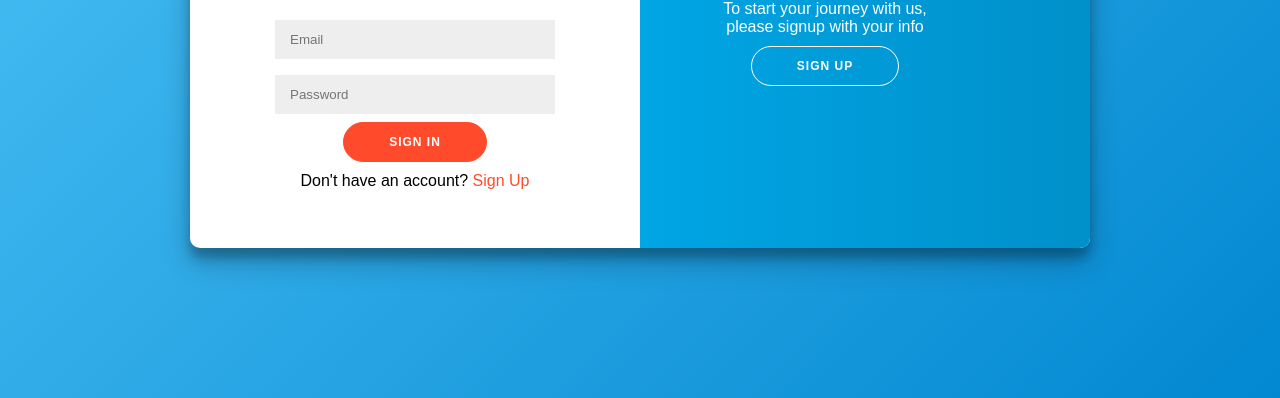
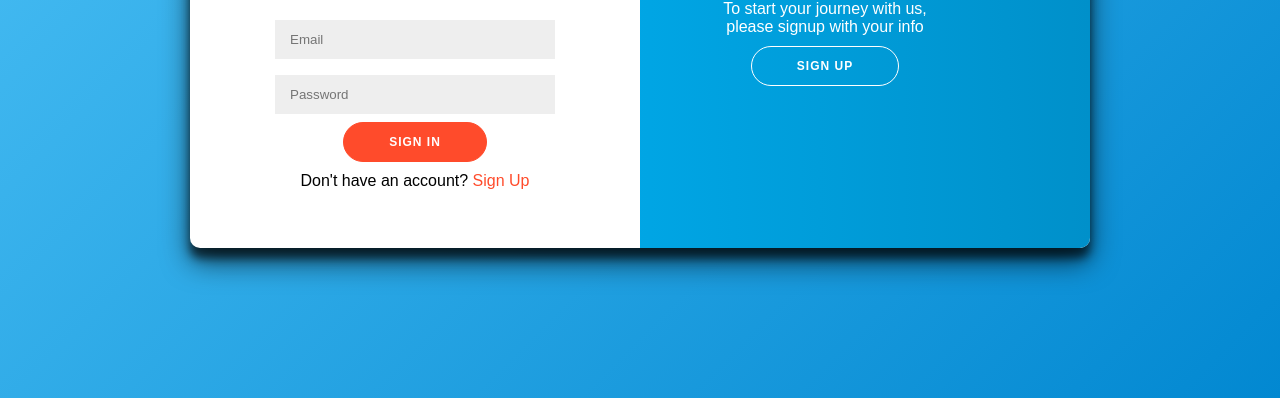
Before and after one commit to Mathenge001/Ecodons, a website built with webpack: page login.html in a window 1280 px wide. Shown: the part 402-800 px from the top of the page. Built offline with nearby package versions, Linux system fonts and the light colour scheme.

Commit message:
first commit

```diff
--- a/css/login.css
+++ b/css/login.css
@@ -22,7 +22,7 @@ body {
 .container {
     background: #fff;
     border-radius: 10px;
-    box-shadow: 0 14px 28px rgba(0, 0, 0, 0.25), 0 10px 10px rgba(0, 0, 0, 0.22);
+    box-shadow: 0 14px 28px rgba(0, 0, 0, 0.62), 0 10px 10px rgba(0, 0, 0, 0.63);
     position: relative;
     overflow: hidden;
     width: 100%;
```
